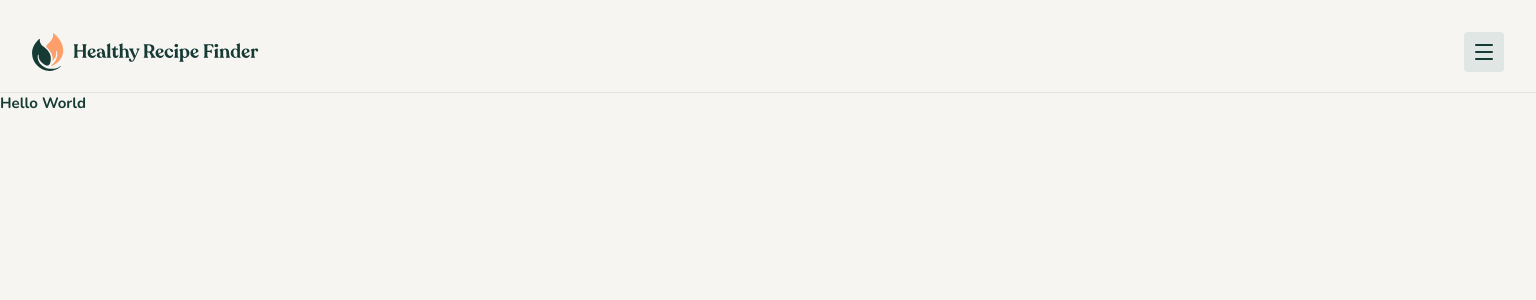
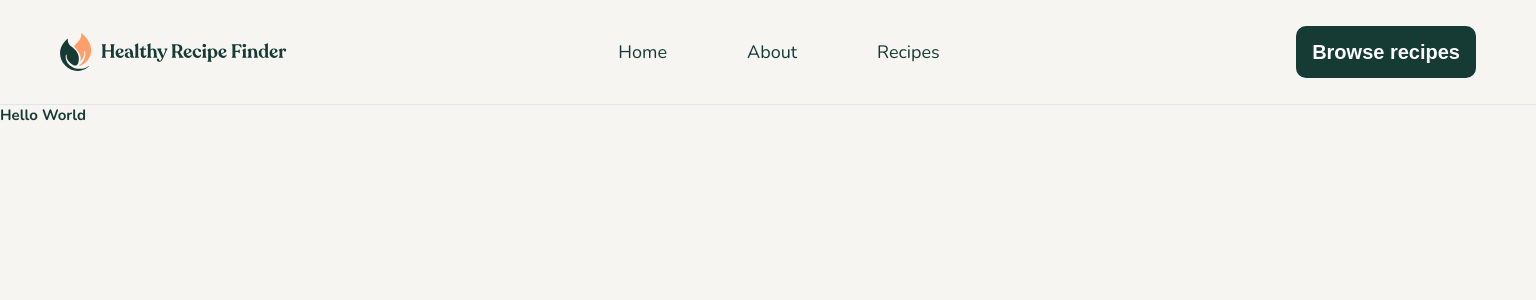
Before and after one commit to EdwardShanahan09/fm-recipe-finder, a React (Vite) app: page / in a window 1536 px wide. Shown: the top 300 px of the page. Built offline with nearby package versions, Linux system fonts and the light colour scheme.

Commit message:
Style Navbar for desktop screens

```diff
--- a/src/components/Button/Button.css
+++ b/src/components/Button/Button.css
@@ -1,8 +1,15 @@
 .button {
   color: var(--color-neutral-0);
   background-color: var(--color-neutral-900);
-  padding: 1.2rem 0;
+  font-weight: 700;
+  line-height: 140%;
+  padding: 1.2rem 1.6rem;
   outline: none;
   border: none;
   border-radius: 1rem;
+  cursor: pointer;
 }
+
+.button:hover {
+  background-color: var(--color-neutral-600);
+}
--- a/src/components/Button/Button.jsx
+++ b/src/components/Button/Button.jsx
@@ -1,16 +1,10 @@
 import "./Button.css";
 
-const Button = ({
-  text,
-  size = "small",
-  type = "button",
-  className = "",
-  ...rest
-}) => {
+const Button = ({ text, size, className = "" }) => {
   const fontSize = size === "large" ? "2rem" : "1.6rem";
-  const classes = ["button", "btn", className].filter(Boolean).join(" ");
+
   return (
-    <button type={type} className={classes} style={{ fontSize }} {...rest}>
+    <button className={`button ${className}`} style={{ fontSize }}>
       {text}
     </button>
   );
--- a/src/components/Navbar/Navbar.css
+++ b/src/components/Navbar/Navbar.css
@@ -14,7 +14,11 @@
   width: 24.2rem;
 }
 
-.navbar__menu {
+.navbar__list {
+  display: none;
+}
+
+.navbar__menu-icon {
   background-color: var(--color-neutral-200);
   border-radius: 0.4rem;
   padding: 1.2rem 1.1rem;
@@ -44,6 +48,10 @@
   pointer-events: auto;
 }
 
+.navbar__cta {
+  display: none;
+}
+
 .navbar__menu-item {
   margin-bottom: 1.2rem;
 }
@@ -59,6 +67,8 @@
   width: 100%;
 }
 
+/* Media Query Tablet */
+
 @media (min-width: 768px) {
   .navbar {
     padding: 3.2rem 0 2rem 0;
@@ -69,3 +79,48 @@
     right: 3.2rem;
   }
 }
+
+/* Media Query Desktop */
+
+@media (min-width: 1440px) {
+  /* Navbar */
+
+  .navbar {
+    padding: 2.6rem 0;
+  }
+
+  .navbar .container {
+    padding-left: 6rem;
+    padding-right: 6rem;
+  }
+
+  .navbar__list {
+    display: block;
+  }
+
+  .navbar__menu-icon {
+    display: none;
+  }
+
+  .navbar__cta {
+    display: block;
+  }
+
+  .navbar__list {
+    display: flex;
+    list-style: none;
+    column-gap: 4rem;
+  }
+
+  .navbar__link {
+    color: var(--color-neutral-900);
+    font-size: 1.8rem;
+    text-decoration: none;
+    margin-right: 4rem;
+    padding-bottom: 0.5rem;
+  }
+
+  .navbar__link:hover {
+    border-bottom: 0.3rem solid var(--color-primary);
+  }
+}
--- a/src/components/Navbar/Navbar.jsx
+++ b/src/components/Navbar/Navbar.jsx
@@ -17,12 +17,31 @@ const Navbar = () => {
     <nav className="navbar">
       <div className="container">
         <img className="navbar__logo" src={logo} alt="Logo" />
+
         <img
           onClick={handleMenuToggle}
-          className="navbar__menu"
+          className="navbar__menu-icon"
           src={menuIcon}
           alt="Menu Icon"
         />
+        <ul className="navbar__list">
+          <li className="navbar__item">
+            <a href="" className="navbar__link">
+              Home
+            </a>
+          </li>
+          <li className="navbar__item">
+            <a href="" className="navbar__link">
+              About
+            </a>
+          </li>
+          <li className="navbar__item">
+            <a href="" className="navbar__link">
+              Recipes
+            </a>
+          </li>
+        </ul>
+        <Button text="Browse recipes" size="large" className="navbar__cta" />
         <ul className={`navbar__menu-list ${isOpen ? "active" : ""}`}>
           <li className="navbar__menu-item">
             <a className="navbar__menu-link" href="">
--- a/src/index.css
+++ b/src/index.css
@@ -109,9 +109,10 @@ p {
 }
 
 @media (min-width: 1440px) {
-  /* Base Typography */
+  /* Global */
 
-  .text-preset-1 {
-    font-size: 6.4rem;
+  .container {
+    padding-left: 12.4rem;
+    padding-right: 12.4rem;
   }
 }
```
